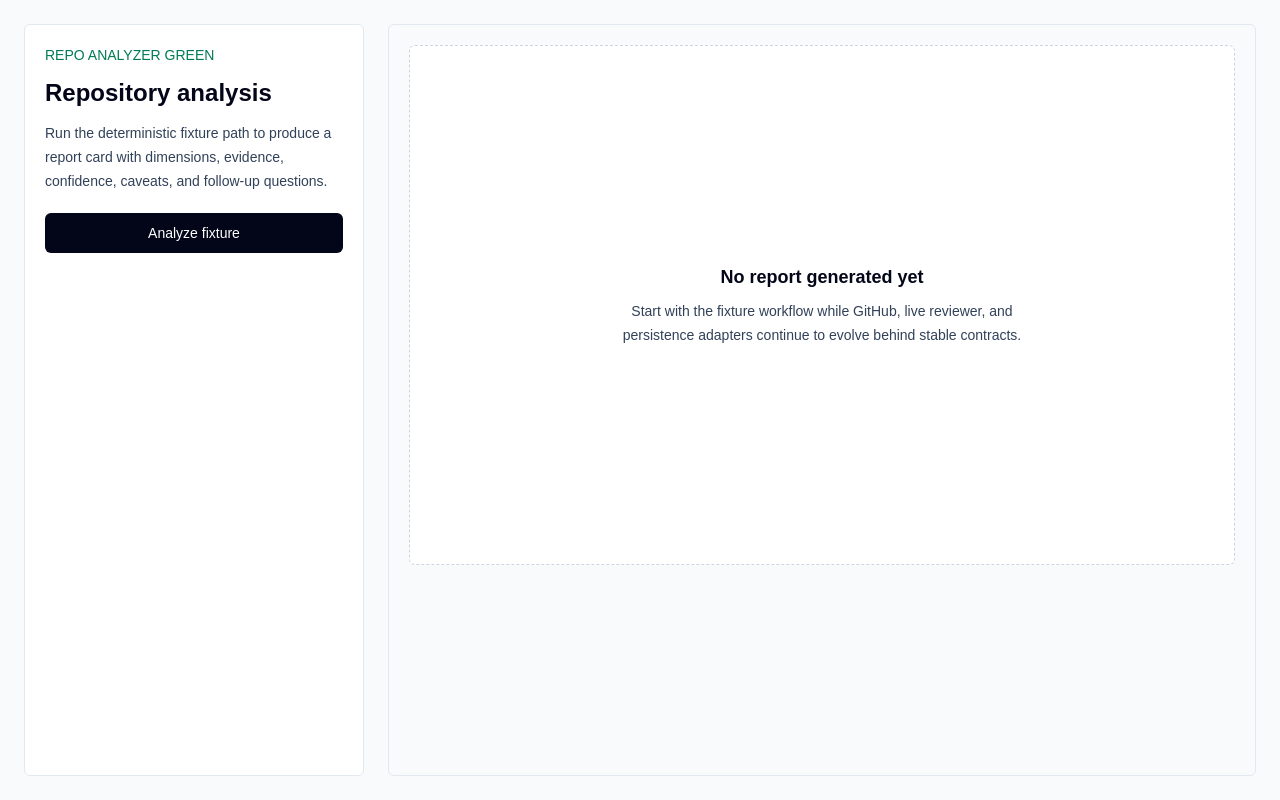
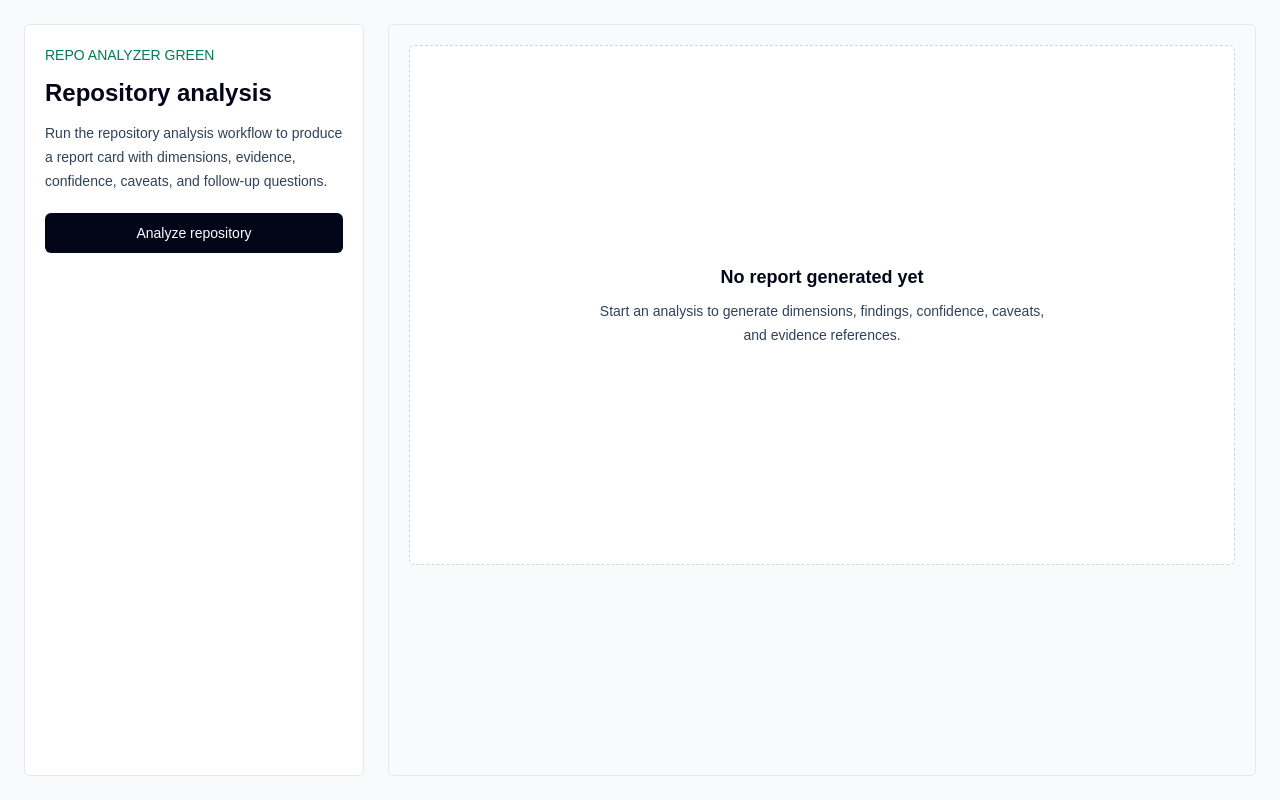
Before and after one commit to lightstrikelabs/repo-analyzer-green, a Next.js app: page / in a window 1280 px wide. Built offline with nearby package versions, Linux system fonts and the light colour scheme.

Commit message:
fix(ui): polish repository analysis copy
Issue: #92
PR: #93

Replace fixture-facing language in the initial report UI with repository analysis language while keeping the deterministic fixture behind the API for E2E stability.

```diff
--- a/src/components/report/analyze-repository-panel.tsx
+++ b/src/components/report/analyze-repository-panel.tsx
@@ -24,7 +24,7 @@ type AnalyzeState =
 export function AnalyzeRepositoryPanel() {
   const [state, setState] = useState<AnalyzeState>({ kind: "idle" });
 
-  async function analyzeFixture() {
+  async function analyzeRepository() {
     setState({ kind: "loading" });
 
     const response = await fetch("/api/analyze", {
@@ -67,16 +67,18 @@ export function AnalyzeRepositoryPanel() {
           Repository analysis
         </h1>
         <p className="mt-3 text-sm leading-6 text-slate-700">
-          Run the deterministic fixture path to produce a report card with
+          Run the repository analysis workflow to produce a report card with
           dimensions, evidence, confidence, caveats, and follow-up questions.
         </p>
         <button
           type="button"
-          onClick={analyzeFixture}
+          onClick={analyzeRepository}
           disabled={state.kind === "loading"}
           className="mt-5 w-full rounded-md bg-slate-950 px-4 py-2.5 text-sm font-medium text-white disabled:cursor-not-allowed disabled:bg-slate-400"
         >
-          {state.kind === "loading" ? "Analyzing..." : "Analyze fixture"}
+          {state.kind === "loading"
+            ? "Analyzing repository..."
+            : "Analyze repository"}
         </button>
         {state.kind === "error" ? (
           <p role="alert" className="mt-4 text-sm text-red-700">
@@ -95,8 +97,8 @@ export function AnalyzeRepositoryPanel() {
                 No report generated yet
               </h2>
               <p className="mt-2 max-w-md text-sm leading-6 text-slate-700">
-                Start with the fixture workflow while GitHub, live reviewer, and
-                persistence adapters continue to evolve behind stable contracts.
+                Start an analysis to generate dimensions, findings, confidence,
+                caveats, and evidence references.
               </p>
             </div>
           </section>
```
Also changed, not shown: 1 other file (tests, documents, lock files or other folders).
